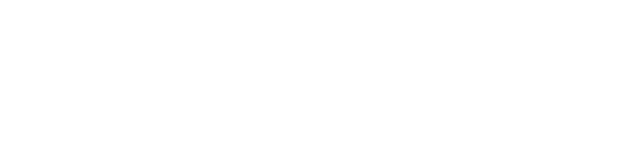
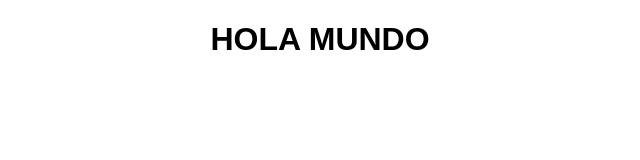
Before and after one commit to toledo96/hyperblog, a plain HTML site: page index.html in a window 1280 px wide. Shown: the whole page, without its empty margins (320-960 px from the left). Drawn offline with Linux system fonts and the light colour scheme.

Commit message:
Arranco proyecto real con html y css

```diff
--- /dev/null
+++ b/css/estilos.css
@@ -0,0 +1,4 @@
+body{
+    text-align: center;
+    font-family: "Arial";
+}
--- a/index.html
+++ b/index.html
@@ -5,8 +5,9 @@
     <meta http-equiv="X-UA-Compatible" content="IE=edge">
     <meta name="viewport" content="width=device-width, initial-scale=1.0">
     <title>Document</title>
+    <link rel="stylesheet" href="css/estilos.css">
 </head>
 <body>
-
+    <h1>HOLA MUNDO</h1>
 </body>
 </html>
```
